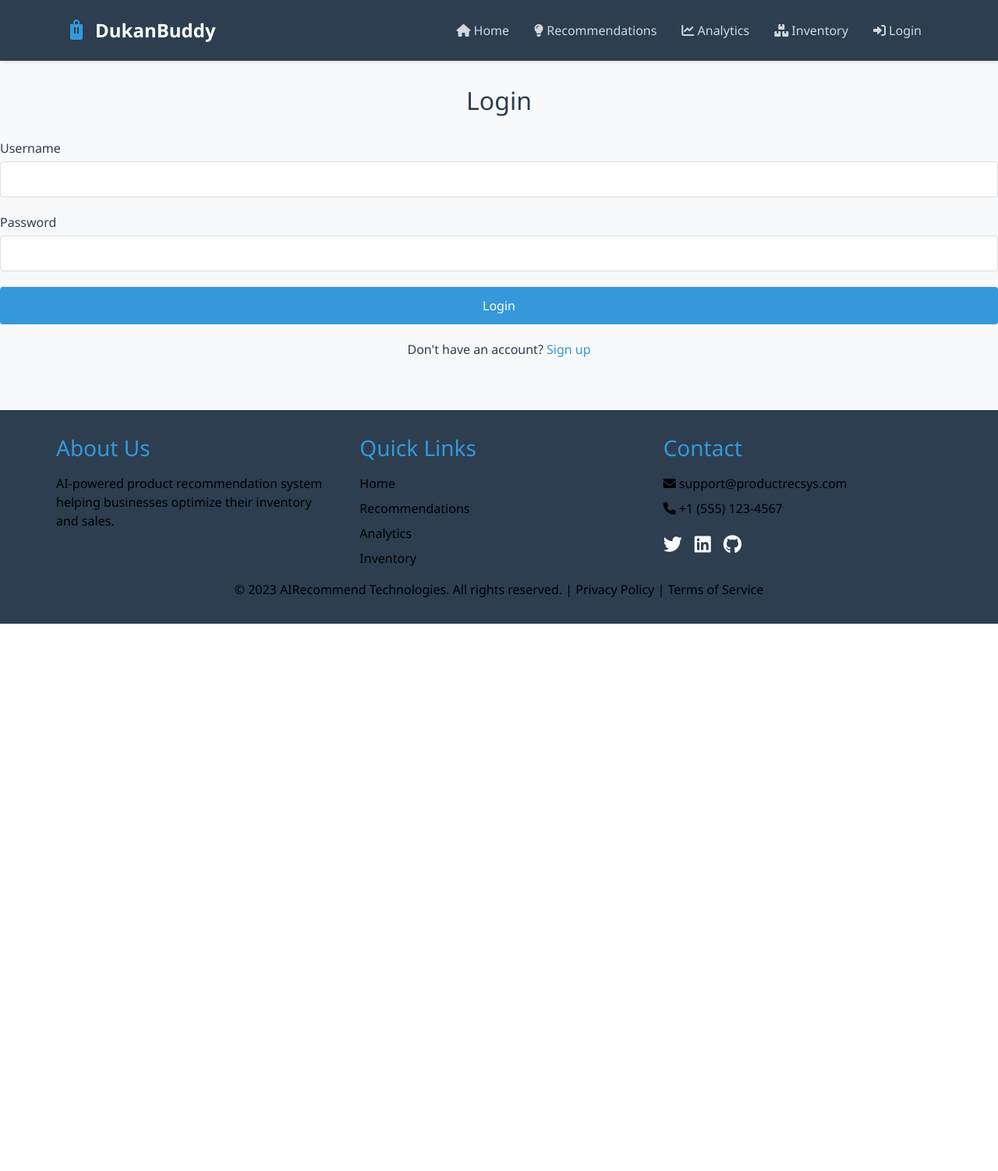
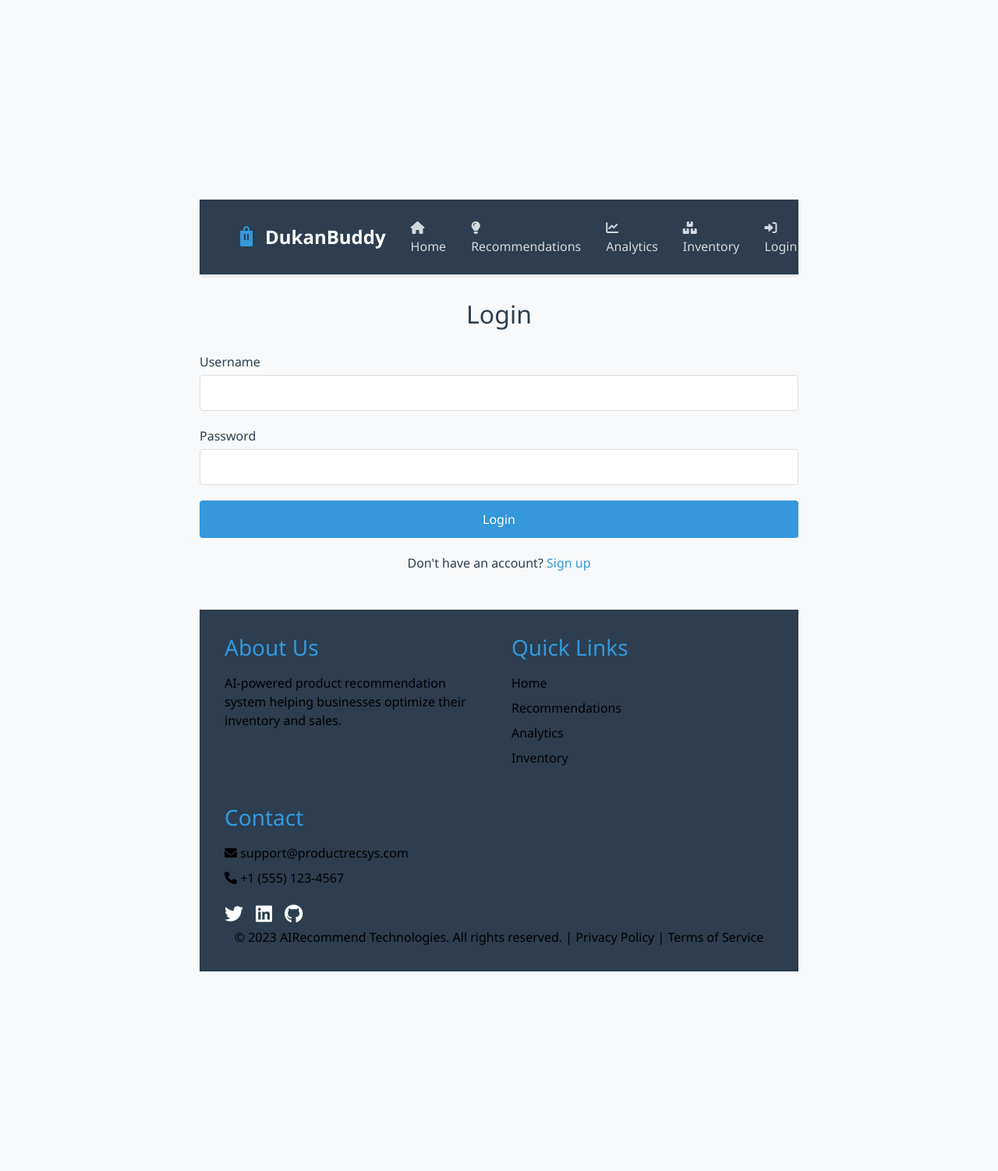
Before and after one commit to InventoHack-MalayShubham/Hero-Product-Recommendation, a Flask app: page /login in a window 1280 px wide. Shown: the whole page at 78% size. Before the commit the page ends 800 px from the top, so only its background shows below. Run offline with Flask 3, Linux system fonts and the light colour scheme.

Commit message:
Update base.html

```diff
--- a/templates/base.html
+++ b/templates/base.html
@@ -24,6 +24,7 @@
             min-height: 100vh;
             display: flex;
             flex-direction: column;
+            padding:20vw;
         }
 
         .navbar {
```
